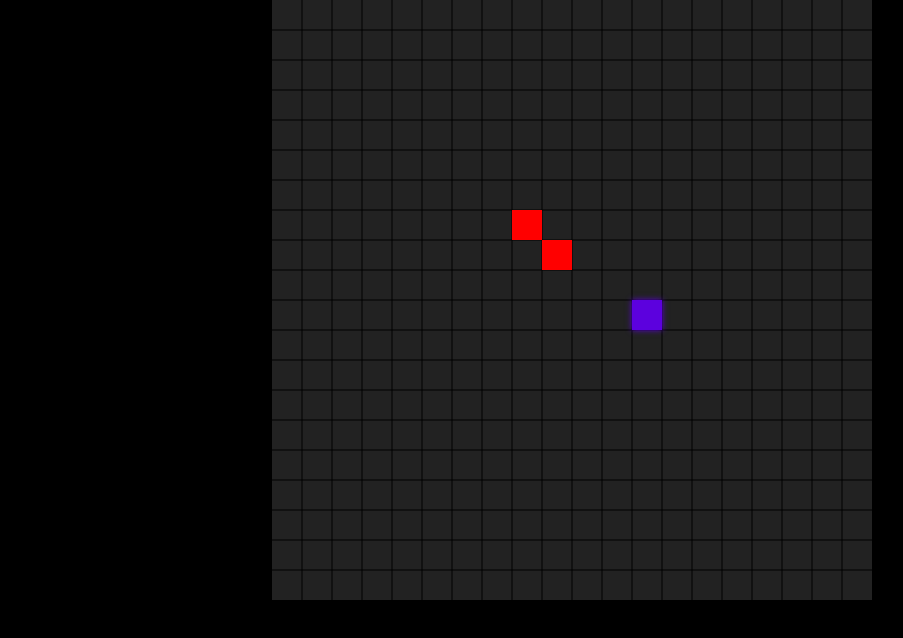
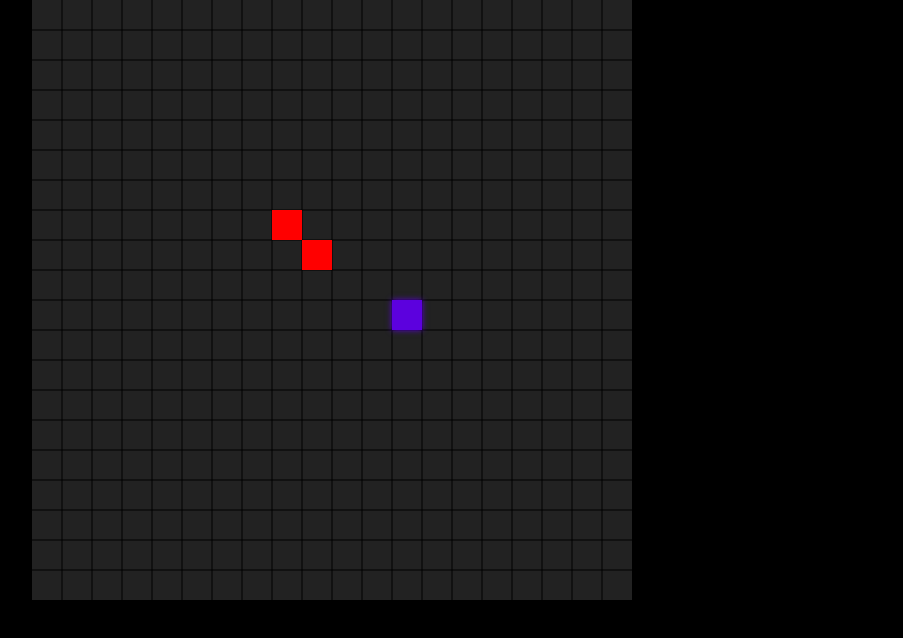
Before and after one commit to HelloGarmadon/sneak-game, a plain HTML site: page index.html in a window 1280 px wide. Shown: the whole page, without its empty margins (68-971 px from the left). Drawn offline with Linux system fonts and the light colour scheme.

Commit message:
ajustando tela

```diff
--- a/assets/style.css
+++ b/assets/style.css
@@ -4,8 +4,8 @@
   box-sizing: border-box;
 }
 body {
-  min-width: 100vw;
-  min-width: 100vh;
+  max-width: 100vw;
+  max-width: 100vh;
   background-color: #000;
   display: flex;
   justify-content: center;
```
